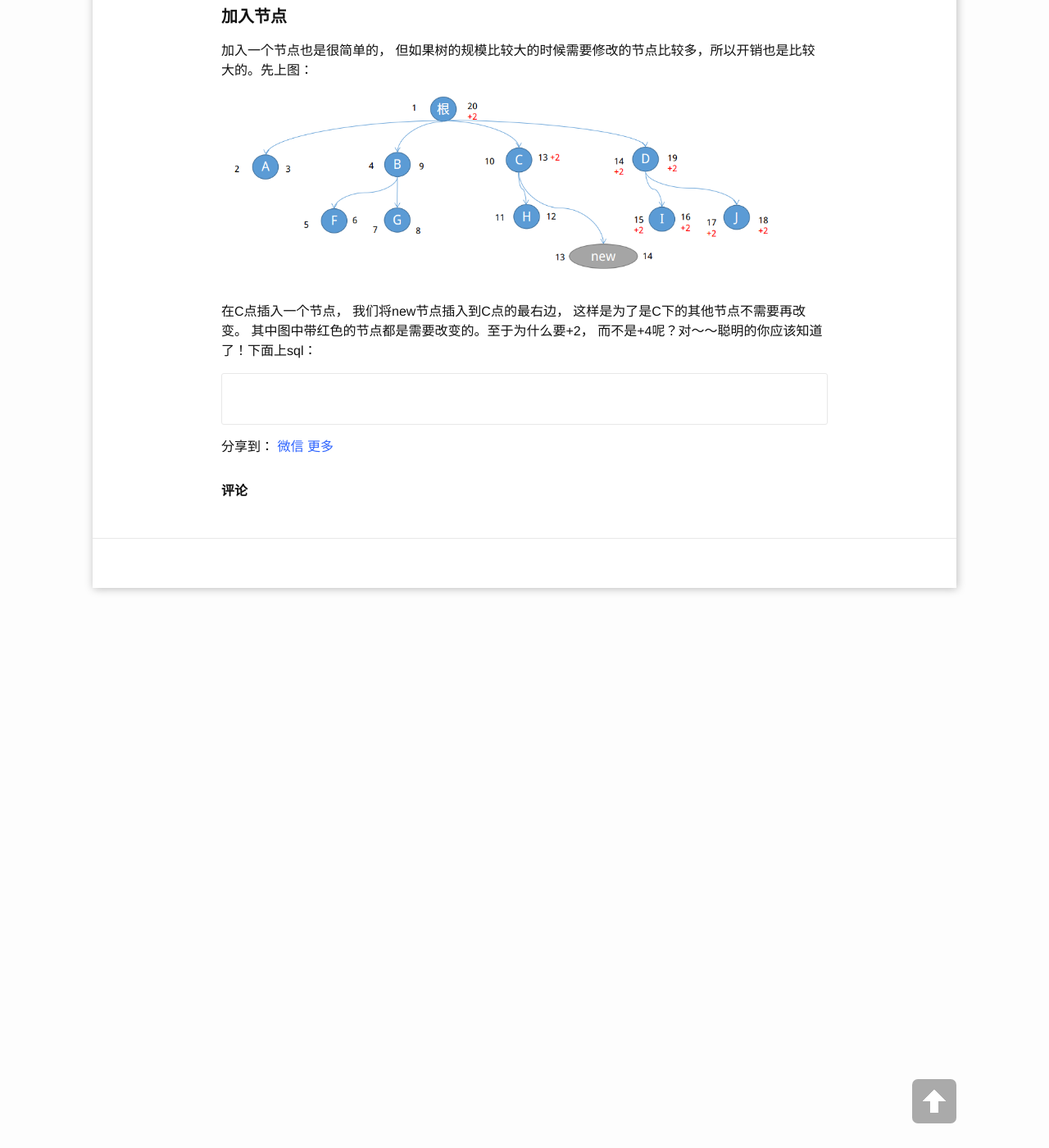
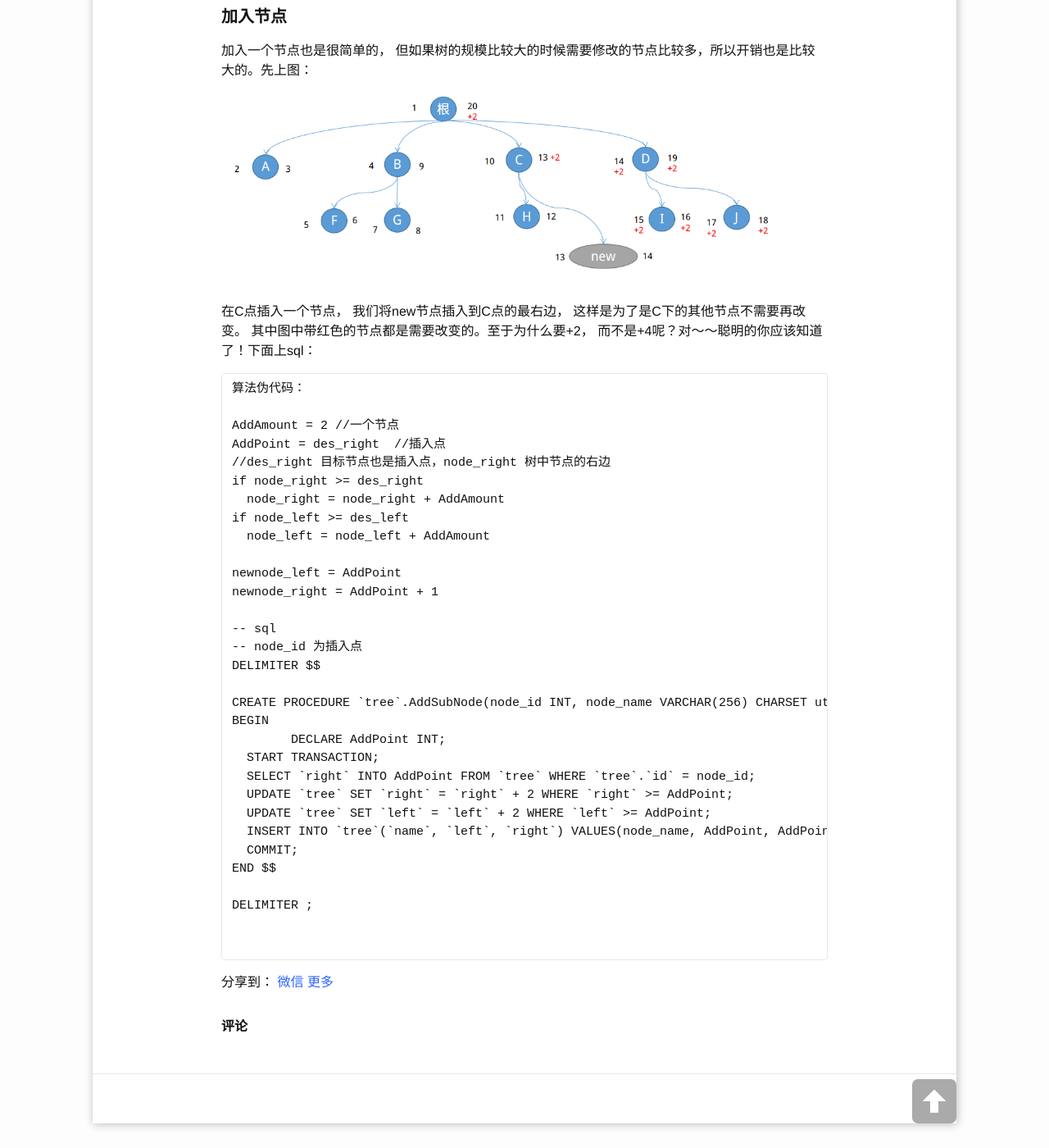
Before and after one commit to TopSpoofer/TopSpoofer.github.io, a Jekyll site: the page built from _posts/2017/07/2017-07-13-基于Nested Sets的树形数据库详细设计.md, in a window 1280 px wide and 1400 px high, scrolled down 3227 px. Shown: the whole window at 82% size. Built offline with Jekyll 4.4.1, drawn with Linux system fonts in a browser that asks for light colours; comment, search, counter and statistics services are not loaded.

Commit message:
add blog

````diff
--- a/_posts/2017/07/2017-07-13-基于Nested Sets的树形数据库详细设计.md
+++ b/_posts/2017/07/2017-07-13-基于Nested Sets的树形数据库详细设计.md
@@ -127,6 +127,35 @@ DELIMITER ;
 其中图中带红色的节点都是需要改变的。至于为什么要+2， 而不是+4呢？对～～聪明的你应该知道了！下面上sql：
 
 ```
+算法伪代码：
+
+AddAmount = 2 //一个节点
+AddPoint = des_right  //插入点
+//des_right 目标节点也是插入点，node_right 树中节点的右边
+if node_right >= des_right
+  node_right = node_right + AddAmount
+if node_left >= des_left
+  node_left = node_left + AddAmount
+
+newnode_left = AddPoint
+newnode_right = AddPoint + 1
+
+-- sql
+-- node_id 为插入点
+DELIMITER $$
+
+CREATE PROCEDURE `tree`.AddSubNode(node_id INT, node_name VARCHAR(256) CHARSET utf8)
+BEGIN
+	DECLARE AddPoint INT;
+  START TRANSACTION;
+  SELECT `right` INTO AddPoint FROM `tree` WHERE `tree`.`id` = node_id;
+  UPDATE `tree` SET `right` = `right` + 2 WHERE `right` >= AddPoint;
+  UPDATE `tree` SET `left` = `left` + 2 WHERE `left` >= AddPoint;
+  INSERT INTO `tree`(`name`, `left`, `right`) VALUES(node_name, AddPoint, AddPoint + 1);
+  COMMIT;
+END $$
+
+DELIMITER ;
 
 
 ```
@@ -166,5 +195,8 @@ DELIMITER ;
 
 
 
+
+
+
 [1]: http://www.spoofer.top/assets/images/2017/07/树形.png
 [2]: http://www.spoofer.top/assets/images/2017/07/加入节点.png
````
